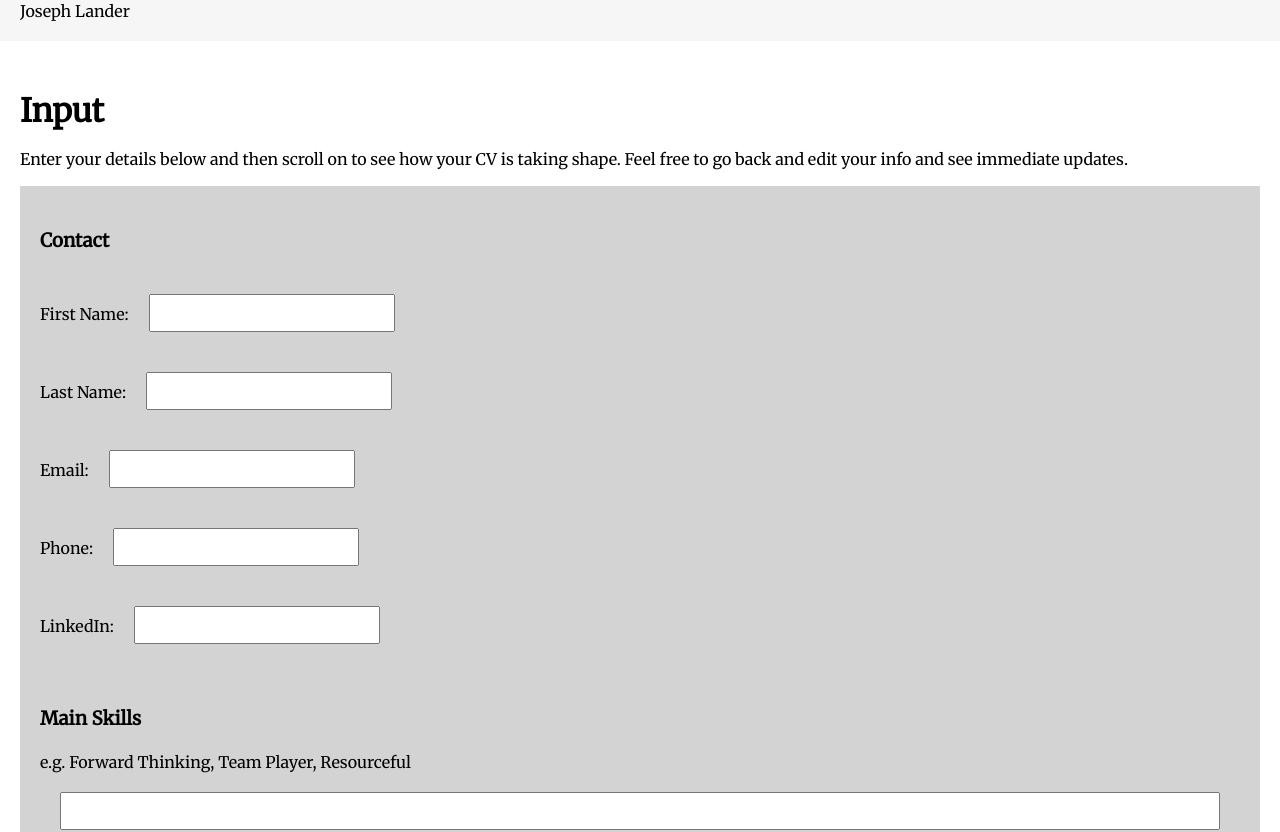
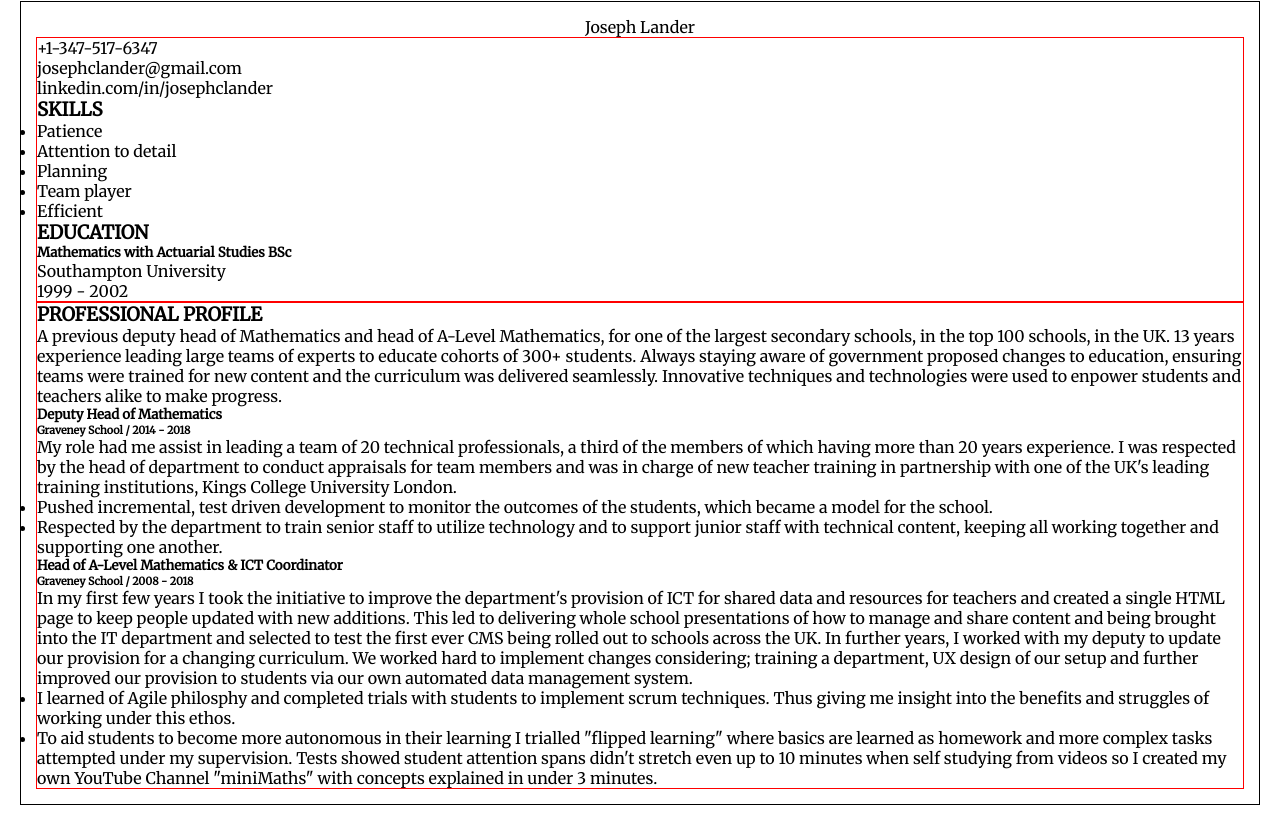
Before and after one commit to josephclander/cvCreator, a React (Create React App) app: page / in a window 1280 px wide. Shown: the part 819-1651 px from the top of the page. Built offline with nearby package versions, Linux system fonts and the light colour scheme.

Commit message:
info for cv added

```diff
--- a/src/App.css
+++ b/src/App.css
@@ -83,3 +83,32 @@ input, .form__input {
 .form__subheader {
   margin: 1.2em 0;
 }
+
+.preview {
+  margin: 20px;
+  padding: 15px;
+  border: 1px solid black;
+}
+
+.preview__column {
+  border: 1px solid red;
+}
+
+.preview__header {
+  text-align: center;
+}
+
+.preview__subheading {
+  text-transform: uppercase;
+}
+
+/* use this to block out all the other content on other pages when printed */
+@media print {
+  .noPrint {
+    display: none;
+  }
+}
+
+/* size: A4;
+  apparently this is experimental across browsers
+*/
--- a/src/Components/Input.js
+++ b/src/Components/Input.js
@@ -3,7 +3,7 @@ import React, { Component } from "react";
 class Input extends Component {
   render() {
     return (
-      <div className="input">
+      <div className="input noPrint">
         <h1 className="input__header">Input</h1>
         <p className="input__instructions">
           Enter your details below and then scroll on to see how your CV is
--- a/src/Components/Landing.js
+++ b/src/Components/Landing.js
@@ -3,7 +3,7 @@ import React, { Component } from "react";
 class Landing extends Component {
     render() {
         return (
-            <div className="landing">
+            <div className="landing noPrint">
                 <header>
                     <h4>Produced by Joseph Lander</h4>
                 </header>
--- a/src/Components/Preview.js
+++ b/src/Components/Preview.js
@@ -1,15 +1,127 @@
 import React, { Component } from "react";
 
 class Preview extends Component {
-    render() {
-        return <div className="preview">
-            <header className="border">Joseph Lander</header>
-            <div className="col-1">
-                <div className="work-experience"></div>
+  render() {
+    return <div className="preview">
+        <div className="preview__header border">Joseph Lander</div>
+        <div className="preview__column col-1">
+          <div className="info">
+            <p>+1-347-517-6347</p>
+            <p>josephclander@gmail.com</p>
+            <p>linkedin.com/in/josephclander</p>
+          </div>
+          <div className="skills">
+            <h3 className="preview__subheading">
+                Skills
+            </h3>
+            <ul>
+              <li>Patience</li>
+              <li>Attention to detail</li>
+              <li>Planning</li>
+              <li>Team player</li>
+              <li>Efficient</li>
+            </ul>
+          </div>
+          <div className="education">
+              <h3 className="preview__subheading">
+                  Education
+              </h3>
+              <h5 className="education__title">
+                  Mathematics with Actuarial Studies BSc
+              </h5>
+              <p>Southampton University</p>
+              <p>1999 - 2002</p>
+          </div>
+        </div>
+        <div className="preview__column col-2">
+          <div className="profile">
+            <h3 className="preview__subheading">Professional Profile</h3>
+            <p>
+              A previous deputy head of Mathematics and head of A-Level
+              Mathematics, for one of the largest secondary schools, in the
+              top 100 schools, in the UK. 13 years experience leading large
+              teams of experts to educate cohorts of 300+ students. Always
+              staying aware of government proposed changes to education,
+              ensuring teams were trained for new content and the curriculum
+              was delivered seamlessly. Innovative techniques and
+              technologies were used to enpower students and teachers alike
+              to make progress.
+            </p>
+          </div>
+          <div className="work-experience">
+            <div class="work-experience__position1">
+              <h5 className="work-experience__title">
+                Deputy Head of Mathematics
+              </h5>
+              <h6 className="work-experience__compDate">
+                Graveney School / 2014 - 2018
+              </h6>
+              <p>
+                My role had me assist in leading a team of 20 technical
+                professionals, a third of the members of which having more
+                than 20 years experience. I was respected by the head of
+                department to conduct appraisals for team members and was in
+                charge of new teacher training in partnership with one of
+                the UK's leading training institutions, Kings College
+                University London.
+              </p>
+              <ul>
+                <li>
+                  Pushed incremental, test driven development to monitor the
+                  outcomes of the students, which became a model for the
+                  school.
+                </li>
+                <li>
+                  Respected by the department to train senior staff to
+                  utilize technology and to support junior staff with
+                  technical content, keeping all working together and
+                  supporting one another.
+                </li>
+              </ul>
             </div>
-            <div className="col-2" />
-          </div>;
-    }
+            <div class="work-experience__position1">
+              <h5 className="work-experience__title">
+                Head of A-Level Mathematics & ICT Coordinator
+              </h5>
+              <h6 className="work-experience__compDate">
+                Graveney School / 2008 - 2018
+              </h6>
+              <p>
+                In my first few years I took the initiative to improve the
+                department's provision of ICT for shared data and resources
+                for teachers and created a single HTML page to keep people
+                updated with new additions. This led to delivering whole
+                school presentations of how to manage and share content and
+                being brought into the IT department and selected to test
+                the first ever CMS being rolled out to schools across the
+                UK. In further years, I worked with my deputy to update our
+                provision for a changing curriculum. We worked hard to
+                implement changes considering; training a department, UX
+                design of our setup and further improved our provision to
+                students via our own automated data management system.
+              </p>
+              <ul>
+                <li>
+                  I learned of Agile philosphy and completed trials with
+                  students to implement scrum techniques. Thus giving me
+                  insight into the benefits and struggles of working under
+                  this ethos.
+                </li>
+                <li>
+                  To aid students to become more autonomous in their
+                  learning I trialled "flipped learning" where basics are
+                  learned as homework and more complex tasks attempted under
+                  my supervision. Tests showed student attention spans
+                  didn't stretch even up to 10 minutes when self studying
+                  from videos so I created my own YouTube Channel
+                  "miniMaths" with concepts explained in under 3 minutes.
+                </li>
+              </ul>
+            </div>
+          </div>
+        </div>
+      </div>;
+  }
 }
 
 export default Preview;
```
